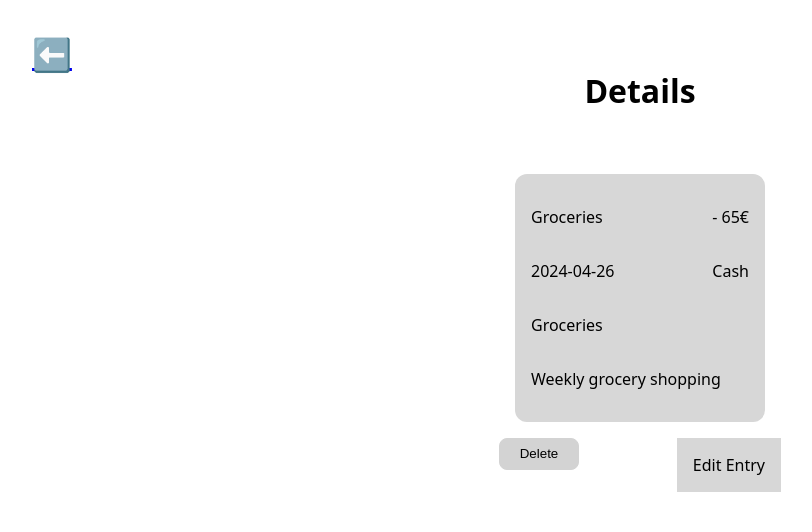
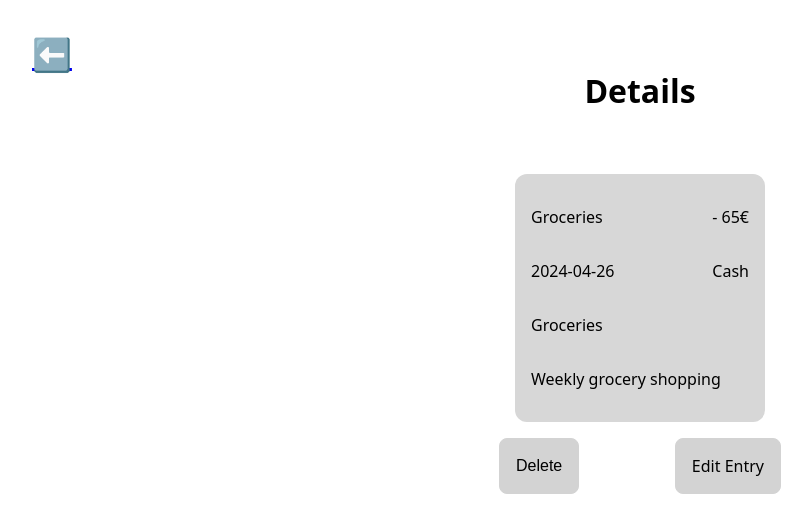
Before and after one commit to benediktbrenk/budget-app, a Next.js app: page /details/1 in a window 1280 px wide. Shown: the top 532 px of the page, without its empty margins (0-812 px from the left). Built offline with nearby package versions, Linux system fonts and the light colour scheme.

Commit message:
fixed delete query styling

```diff
--- a/components/TransactionDetails/TransactionDetails.styled.js
+++ b/components/TransactionDetails/TransactionDetails.styled.js
@@ -20,9 +20,24 @@ export const StyledItemContainer = styled.div`
 export const StyledLink = styled(Link)`
   text-decoration: none;
   color: black;
+  align-items: center;
 `;
 
 export const StyledDiv = styled.div`
   background-color: #d7d7d7;
   padding: 1rem;
+  border-radius: 8px;
+  background-color: lightgray;
+  border: solid 1px lightgray;
+  justify-content: center;
+  align-items: center;
+  display: flex;
 `;
+
+export const StyledButton = styled.button`
+  padding: 0 1rem;
+  border-radius: 8px;
+  background-color: lightgray;
+  border: solid 1px lightgray;
+  font-size: 1rem;
+`;
--- a/components/TransactionDetails/index.js
+++ b/components/TransactionDetails/index.js
@@ -1,19 +1,11 @@
-import styled from "styled-components";
 import {
+  StyledButton,
   StyledDiv,
   StyledItemContainer,
   StyledLink,
 } from "./TransactionDetails.styled";
 import { StyledDetailsContainer } from "./TransactionDetails.styled";
 import { useState } from "react";
-
-const StyledButton = styled.button`
-  height: 2rem;
-  width: 5rem;
-  border-radius: 8px;
-  background-color: lightgray;
-  border: solid 1px lightgray;
-`;
 
 export default function TransactionDetails({
   currentTransaction,
@@ -35,11 +27,13 @@ export default function TransactionDetails({
             <StyledButton onClick={() => setIsDeleteMode(!isDeleteMode)}>
               Cancel
             </StyledButton>
-            <StyledButton
-              onClick={() => deleteTransaction(currentTransaction.id)}
-            >
-              Delete
-            </StyledButton>
+            <StyledDiv>
+              <StyledButton
+                onClick={() => deleteTransaction(currentTransaction.id)}
+              >
+                Delete
+              </StyledButton>
+            </StyledDiv>
           </StyledItemContainer>
         </article>
       ) : (
@@ -63,7 +57,7 @@ export default function TransactionDetails({
           <StyledItemContainer>
             <StyledButton onClick={() => setIsDeleteMode(!isDeleteMode)}>
               Delete
-            </StyledButton>{" "}
+            </StyledButton>
             <StyledDiv>
               <StyledLink href={`../edit/${currentTransaction.id}`}>
                 Edit Entry
```
